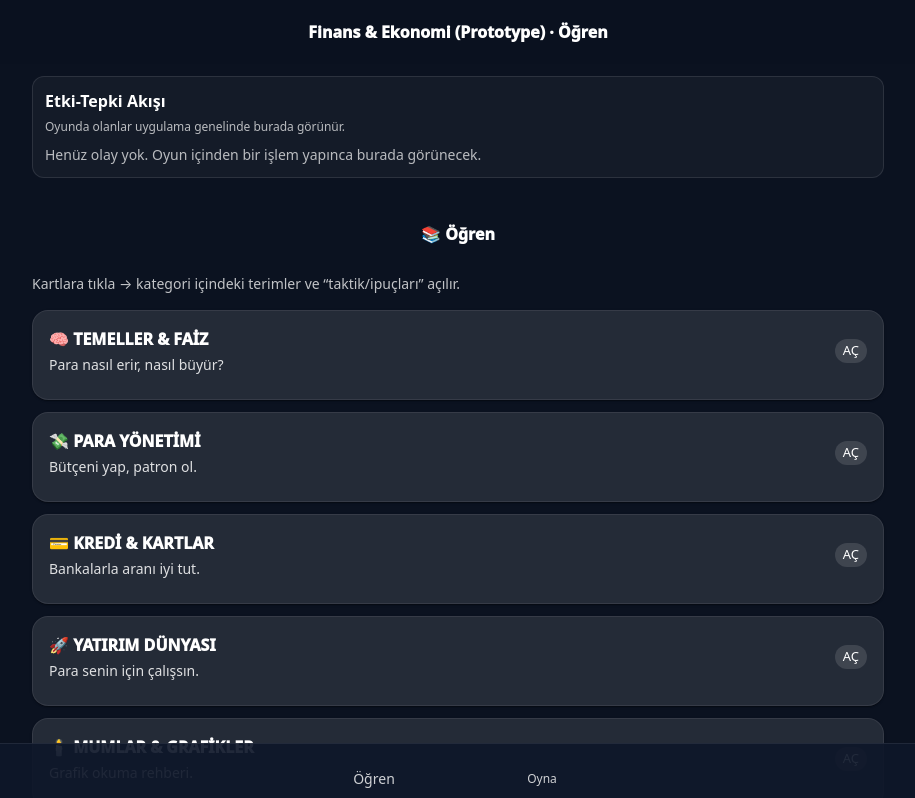
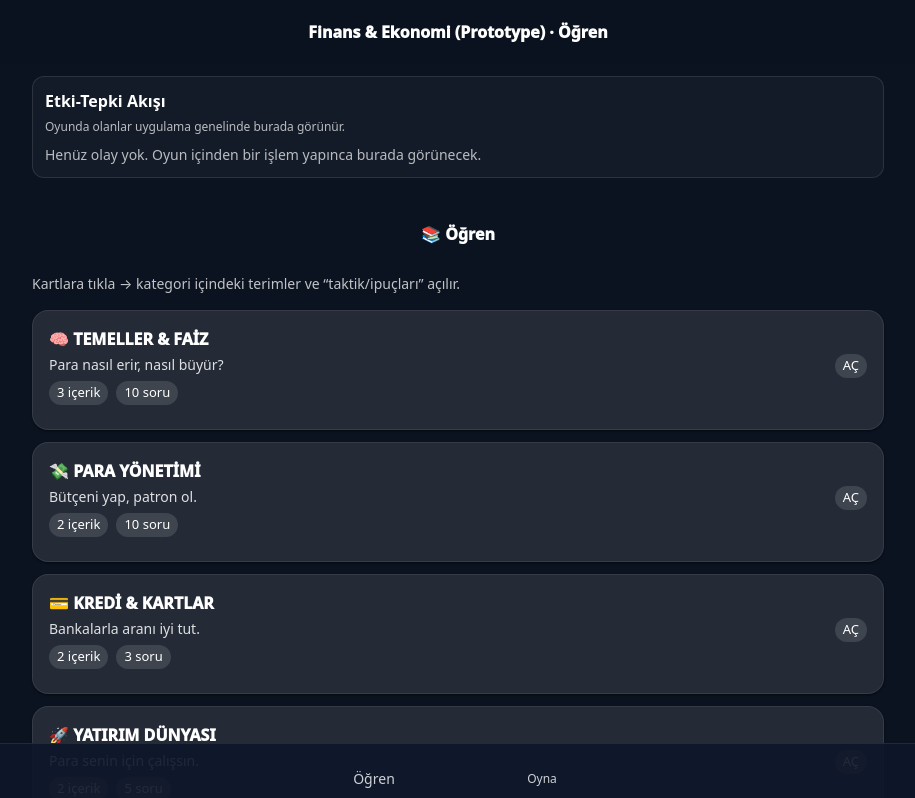
Before and after one commit to ege-kilavuz/economy-lab, a React (Vite) app: page / in a window 1280 px wide. Shown: the top 798 px of the page, without its empty margins (182-1097 px from the left). Built offline with nearby package versions, Linux system fonts and the light colour scheme; some icons are missing.

Commit message:
Show content/question counts on learn cards

```diff
--- a/src/LearnScreen.tsx
+++ b/src/LearnScreen.tsx
@@ -521,6 +521,10 @@ export function LearnScreen() {
                   <Typography variant="body2" sx={{ opacity: 0.85, mt: 0.5 }}>
                     {c.subtitle}
                   </Typography>
+                  <Stack direction="row" spacing={1} sx={{ mt: 0.75 }}>
+                    <Chip size="small" label={`${c.items.length} içerik`} sx={{ bgcolor: 'rgba(255,255,255,0.12)', color: 'white' }} />
+                    <Chip size="small" label={`${c.quiz.length} soru`} sx={{ bgcolor: 'rgba(255,255,255,0.12)', color: 'white' }} />
+                  </Stack>
                 </Box>
                 <Chip size="small" label="AÇ" sx={{ bgcolor: 'rgba(255,255,255,0.12)', color: 'white' }} />
               </Stack>
```
